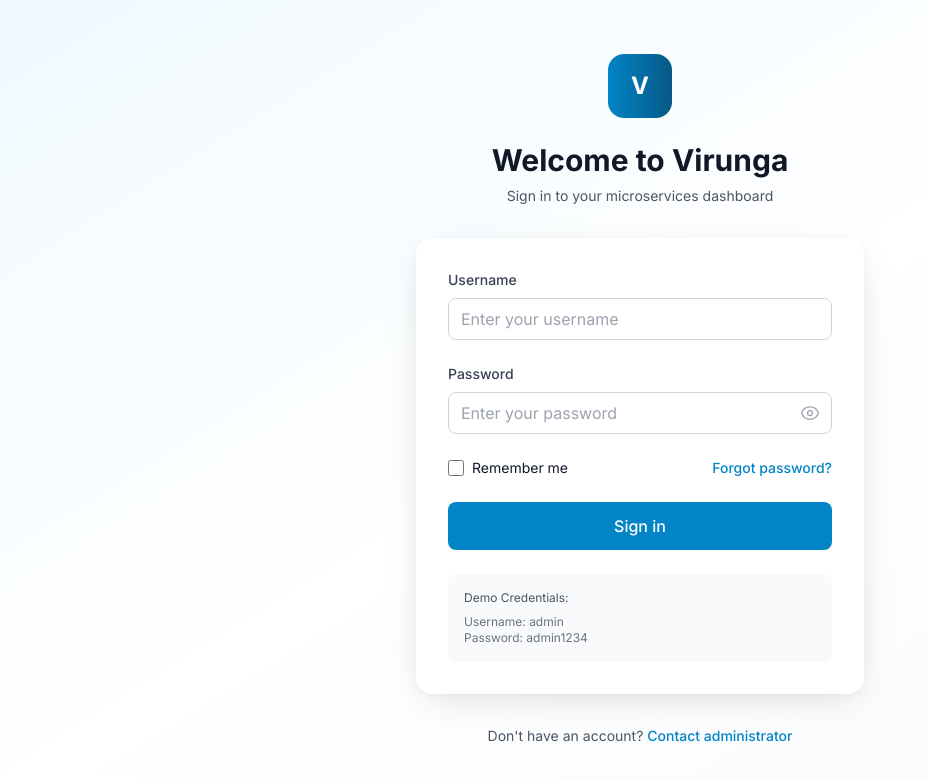
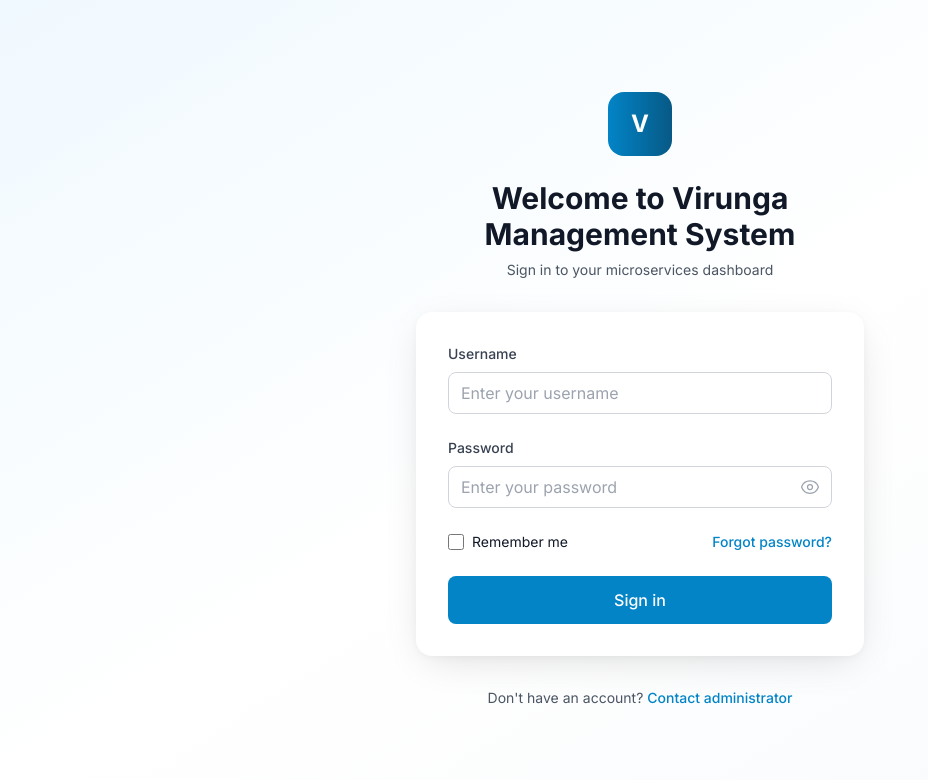
Before and after one commit to Eustachekamala/Virunga, a React (Vite) app in the folder frontend/: page / in a window 1280 px wide. Shown: the top 780 px of the page, without its empty margins (0-928 px from the left). Built offline with nearby package versions, Linux system fonts and the light colour scheme.

Commit message:
updated the login page

```diff
--- a/frontend/src/pages/Login.tsx
+++ b/frontend/src/pages/Login.tsx
@@ -54,7 +54,7 @@ const Login: React.FC = () => {
             <span className="text-2xl font-bold text-white">V</span>
           </div>
           <h2 className="mt-6 text-3xl font-bold text-gray-900">
-            Welcome to Virunga
+            Welcome to Virunga Management System
           </h2>
           <p className="mt-2 text-sm text-gray-600">
             Sign in to your microservices dashboard
@@ -144,12 +144,12 @@ const Login: React.FC = () => {
             </button>
           </form>
 
-          {/* Demo Credentials */}
-          <div className="mt-6 p-4 bg-gray-50 rounded-lg">
-            <p className="text-xs text-gray-600 mb-2">Demo Credentials:</p>
-            <p className="text-xs text-gray-500">Username: admin</p>
-            <p className="text-xs text-gray-500">Password: admin1234</p>
-          </div>
+          {/*/!* Demo Credentials *!/*/}
+          {/*<div className="mt-6 p-4 bg-gray-50 rounded-lg">*/}
+          {/*  <p className="text-xs text-gray-600 mb-2">Demo Credentials:</p>*/}
+          {/*  <p className="text-xs text-gray-500">Username: admin</p>*/}
+          {/*  <p className="text-xs text-gray-500">Password: admin1234</p>*/}
+          {/*</div>*/}
         </div>
 
         {/* Footer */}
```
